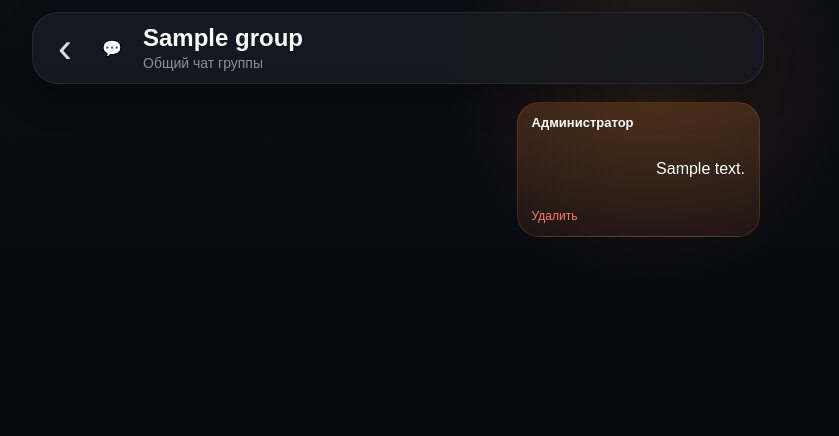
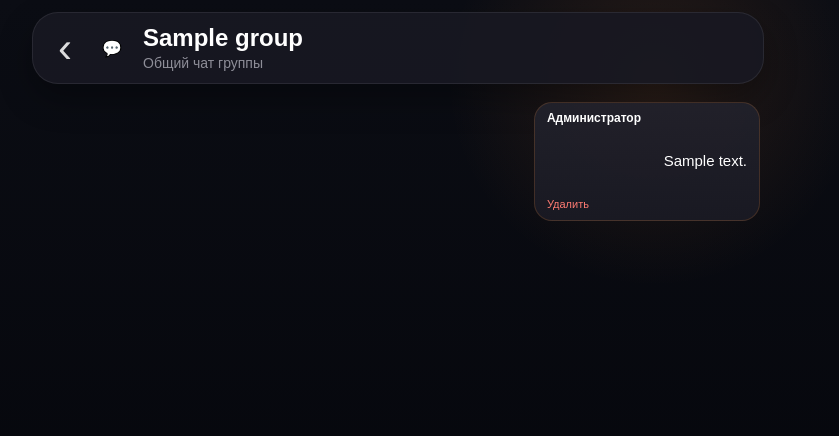
Before and after one commit to kiza821-code/basket-notifier, a Flask app: page /chat/1 in a window 1280 px wide. Shown: the top 436 px of the page, without its empty margins (242-1081 px from the left). Run offline with Flask 3, Linux system fonts and the light colour scheme; the visitor is signed in with stand-in values (Sample User, id 1); data comes from the database, SQL or seed files in the repository; tables that the repository leaves empty hold one stand-in row (values such as "Sample post"); parts of the project's set-up code (start-up, migrations or seed data) failed here and were passed over.

Commit message:
upd chat_room

```diff
--- a/static/style.css
+++ b/static/style.css
@@ -2733,3 +2733,93 @@ button:active {
         padding-bottom: 96px !important;
     }
 }
+
+/* ===== CHAT COMPACT BUBBLES ===== */
+
+.chat-messages {
+    align-items: flex-start !important;
+    gap: 8px !important;
+}
+
+.chat-message {
+    width: fit-content !important;
+    min-width: 130px !important;
+    max-width: min(78%, 560px) !important;
+
+    padding: 9px 12px 8px !important;
+    border-radius: 18px !important;
+
+    display: inline-flex !important;
+    flex-direction: column !important;
+
+    background:
+        linear-gradient(180deg, rgba(34,34,44,0.92), rgba(26,26,36,0.92)) !important;
+
+    box-shadow: none !important;
+}
+
+.chat-message-own {
+    align-self: flex-end !important;
+    width: fit-content !important;
+    max-width: min(72%, 520px) !important;
+}
+
+.chat-message-head {
+    width: 100% !important;
+    display: flex !important;
+    align-items: center !important;
+    justify-content: space-between !important;
+
+    gap: 18px !important;
+    margin-bottom: 6px !important;
+
+    font-size: 12px !important;
+    line-height: 1.1 !important;
+}
+
+.chat-message-head strong {
+    max-width: 220px !important;
+    overflow: hidden !important;
+    text-overflow: ellipsis !important;
+    white-space: nowrap !important;
+}
+
+.chat-message-text {
+    font-size: 15px !important;
+    line-height: 1.35 !important;
+
+    white-space: pre-wrap !important;
+    word-break: break-word !important;
+    overflow-wrap: anywhere !important;
+
+    text-align: left !important;
+}
+
+.chat-delete-btn {
+    margin-top: 6px !important;
+    padding: 0 !important;
+    font-size: 11px !important;
+    line-height: 1.1 !important;
+}
+
+@media (max-width: 600px) {
+    .chat-message {
+        min-width: 112px !important;
+        max-width: 84% !important;
+        padding: 8px 11px 7px !important;
+        border-radius: 17px !important;
+    }
+
+    .chat-message-own {
+        max-width: 78% !important;
+    }
+
+    .chat-message-text {
+        font-size: 14px !important;
+    }
+
+    .chat-message-head {
+        font-size: 11px !important;
+        gap: 14px !important;
+    }
+}
--- a/templates/chat_room.html
+++ b/templates/chat_room.html
@@ -4,7 +4,7 @@
     <meta charset="UTF-8">
     <title>Чат — {{ group["name"] }}</title>
     <meta name="viewport" content="width=device-width, initial-scale=1.0">
-    <link rel="stylesheet" href="{{ url_for('static', filename='style.css', v='19') }}">
+    <link rel="stylesheet" href="{{ url_for('static', filename='style.css', v='20') }}">
 </head>
 <body class="chat-page-body">
 
@@ -23,9 +23,10 @@
 
     <main class="chat-scroll-area">
         {% if messages %}
-            <div class="chat-messages">
+            <div class="chat-messages" id="chatMessages">
                 {% for m in messages %}
-                    <div class="chat-message {% if m['user_id'] == user['id'] %}chat-message-own{% endif %}">
+                    <div class="chat-message {% if m['user_id'] == user['id'] %}chat-message-own{% endif %}"
+                         data-message-id="{{ m['id'] }}">
                         <div class="chat-message-head">
                             <strong>{{ m["display_name"] }}</strong>
                             <span>{{ m["created_at"][11:16] }}</span>
```
